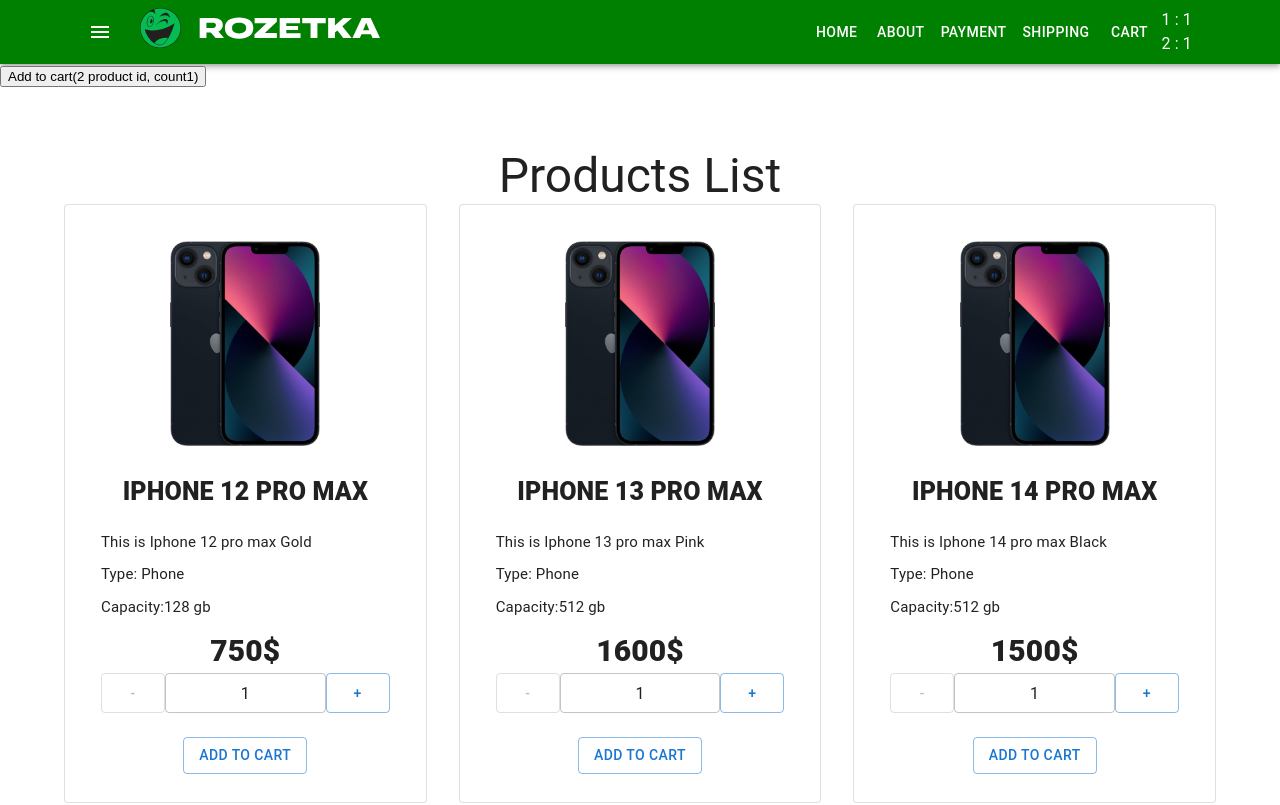
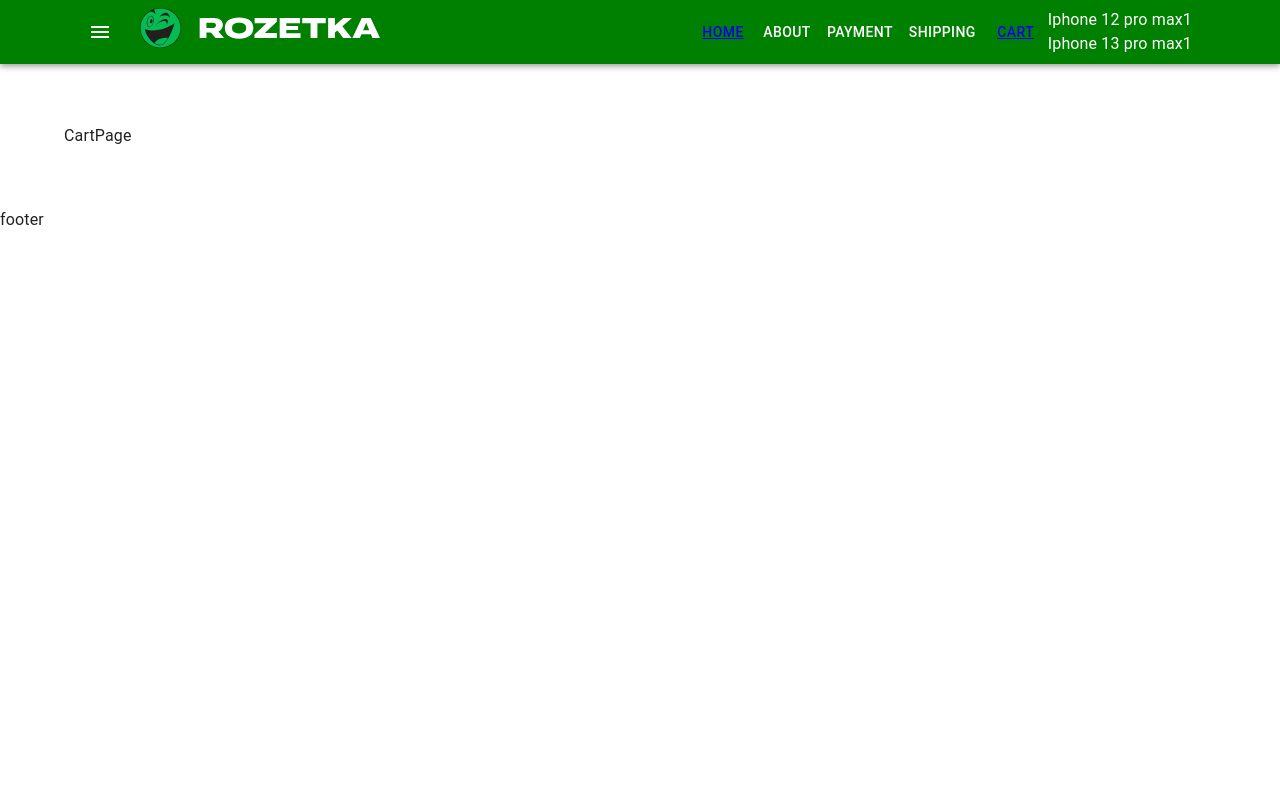
Before and after one commit to Darmostuk-98/React-online-Fakeshop, a React (Create React App) app: page /cart in a window 1280 px wide. Shown: the top 805 px of the page. Built offline with nearby package versions, Linux system fonts and the light colour scheme.

Commit message:
Подключили библиотеку react-router-dom для маршрутизации, и подключили ссылки к кнопкам в меню для маршрутизации.

```diff
--- a/package.json
+++ b/package.json
@@ -16,6 +16,7 @@
         "@types/react-dom": "^18.0.0",
         "react": "18.2.0",
         "react-dom": "^18.2.0",
+        "react-router-dom": "^6.9.0",
         "react-scripts": "5.0.1",
         "sass": "^1.58.3",
         "typescript": "^4.4.2",
--- a/src/components/CartHeader/CartHeader.tsx
+++ b/src/components/CartHeader/CartHeader.tsx
@@ -1,14 +1,24 @@
+import ProductsArray, { getProductsOgject, Product } from 'utils/productsArray'
+
 type Props = {
     ProductsInCart: {
         [id: number]: number
     }
+
+    productOgject?: {
+        [id: number]: Product
+    }
 }
-const CartHeader = ({ ProductsInCart }: Props) => {
+const CartHeader = ({
+    ProductsInCart,
+    productOgject = getProductsOgject(ProductsArray),
+}: Props) => {
     return (
         <div>
             {Object.keys(ProductsInCart).map((productId) => (
                 <div key={productId}>
-                    {productId} : {ProductsInCart[parseInt(productId)]}
+                    {productOgject[parseInt(productId)].title}
+                    {ProductsInCart[parseInt(productId)]}
                 </div>
             ))}
         </div>
--- a/src/components/Menu/Menu.tsx
+++ b/src/components/Menu/Menu.tsx
@@ -1,14 +1,19 @@
 import Button from '@mui/material/Button'
+import { Link } from 'react-router-dom'
 
 type Props = {}
 const Menu = (props: Props) => {
     return (
         <>
-            <Button color="inherit">Home</Button>
+            <Button color="inherit">
+                <Link to="/">Home</Link> {''}
+            </Button>
             <Button color="inherit">About</Button>
             <Button color="inherit">Payment</Button>
             <Button color="inherit">Shipping</Button>
-            <Button color="inherit">Cart</Button>
+            <Button color="inherit">
+                <Link to="cart">Cart</Link>{' '}
+            </Button>
         </>
     )
 }
--- a/src/container/Main/main.tsx
+++ /dev/null
@@ -1,18 +0,0 @@
-import { Container } from '@mui/system'
-import Home from 'pages/Home/Home'
-
-type Props = {
-    addProductToCart: (count: number, price: number) => void
-}
-const Main = ({ addProductToCart }: Props) => {
-    return (
-        <Container
-            sx={{
-                padding: '60px 0',
-            }}
-        >
-            <Home addProductToCart={addProductToCart} />
-        </Container>
-    )
-}
-export default Main
--- a/src/container/app/app.tsx
+++ b/src/container/app/app.tsx
@@ -3,7 +3,10 @@
 import CssBaseline from '@mui/material/CssBaseline'
 import { StyledEngineProvider } from '@mui/material/styles'
 import { useState } from 'react'
-import Main from 'container/Main/main'
+import { Route, Routes } from 'react-router-dom'
+import Home from 'pages/Home/Home'
+import { Container } from '@mui/system'
+import CartPage from 'pages/Cart/CartPage'
 
 type Props = {}
 
@@ -28,10 +31,21 @@
         <StyledEngineProvider injectFirst>
             <CssBaseline />
             <Header ProductsInCart={ProductsInCart} />
-            <button onClick={() => addProductToCart(2, 1)}>
-                Add to cart(2 product id, count1)
-            </button>
-            <Main addProductToCart={addProductToCart} />
+            <Container
+                sx={{
+                    padding: '60px 0',
+                }}
+            >
+                <Routes>
+                    <Route
+                        path="/"
+                        element={<Home addProductToCart={addProductToCart} />}
+                    />
+                    <Route path="cart" element={<CartPage />} />
+                </Routes>
+            </Container>
+
+            {/* <Main addProductToCart={addProductToCart} /> */}
             <Footer />
         </StyledEngineProvider>
     )
--- a/src/index.tsx
+++ b/src/index.tsx
@@ -1,10 +1,13 @@
 import App from 'container/app/app'
 import React from 'react'
 import ReactDOM from 'react-dom/client'
+import { BrowserRouter } from 'react-router-dom'
 
 const root = ReactDOM.createRoot(document.getElementById('root') as HTMLElement)
 root.render(
     <React.StrictMode>
-        <App />
+        <BrowserRouter>
+            <App />
+        </BrowserRouter>
     </React.StrictMode>
 )
--- /dev/null
+++ b/src/pages/Cart/CartPage.tsx
@@ -0,0 +1,5 @@
+type Props = {}
+const CartPage = (props: Props) => {
+    return <div>CartPage</div>
+}
+export default CartPage
--- a/src/utils/productsArray.ts
+++ b/src/utils/productsArray.ts
@@ -1,4 +1,4 @@
-type Product = {
+export type Product = {
     id: number
     title: string
     desc: string
@@ -65,4 +65,13 @@
     },
 ]
 
+export const getProductsOgject = (array: Product[]) =>
+    array.reduce(
+        (object, product) => ({
+            ...object,
+            [product.id]: product,
+        }),
+        {}
+    )
+
 export default ProductsArray
```
Also changed, not shown: 1 other file (tests, documents, lock files or other folders).
